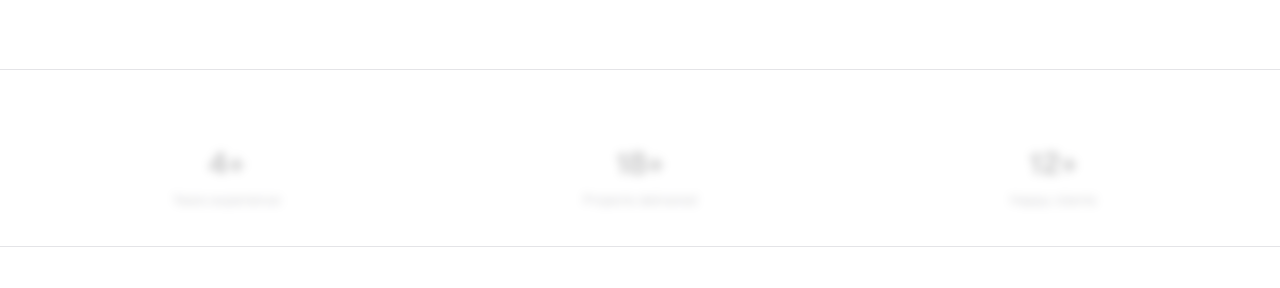
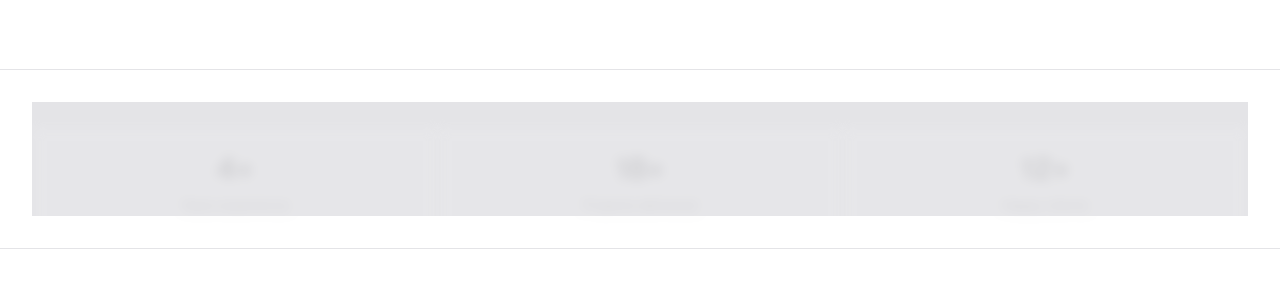
Before and after one commit to thesandeepstudio/wraythx, a Next.js app: page / in a window 1280 px wide. Shown: the part 544-832 px from the top of the page. Built offline with nearby package versions, Linux system fonts and the light colour scheme; no server answers.

Commit message:
style: hairline stat grid with visible card borders

```diff
--- a/app/page.tsx
+++ b/app/page.tsx
@@ -352,13 +352,14 @@
         </section>
 
         <section className="border-y border-zinc-200 bg-white">
-          <div className="mx-auto grid max-w-[1280px] grid-cols-1 gap-6 px-6 py-8 md:grid-cols-3 lg:px-8">
+          <div className="mx-auto max-w-[1280px] px-6 py-8 lg:px-8">
+            <div className="grid grid-cols-1 gap-px border border-zinc-200 bg-zinc-200 md:grid-cols-3">
               {stats.map((stat) => (
                 <ScrollFade key={stat.label}>
                   <Link
                     href={stat.href}
                     aria-label={`${stat.label} — see proof`}
-                  className="block transition duration-300 hover:-translate-y-0.5"
+                    className="block bg-white transition duration-300 hover:-translate-y-0.5"
                   >
                     <AnimatedStat
                       value={stat.value}
@@ -368,6 +369,7 @@
                   </Link>
                 </ScrollFade>
               ))}
+            </div>
           </div>
         </section>
 
```
Lines whose indentation alone changed are shown as unchanged.
